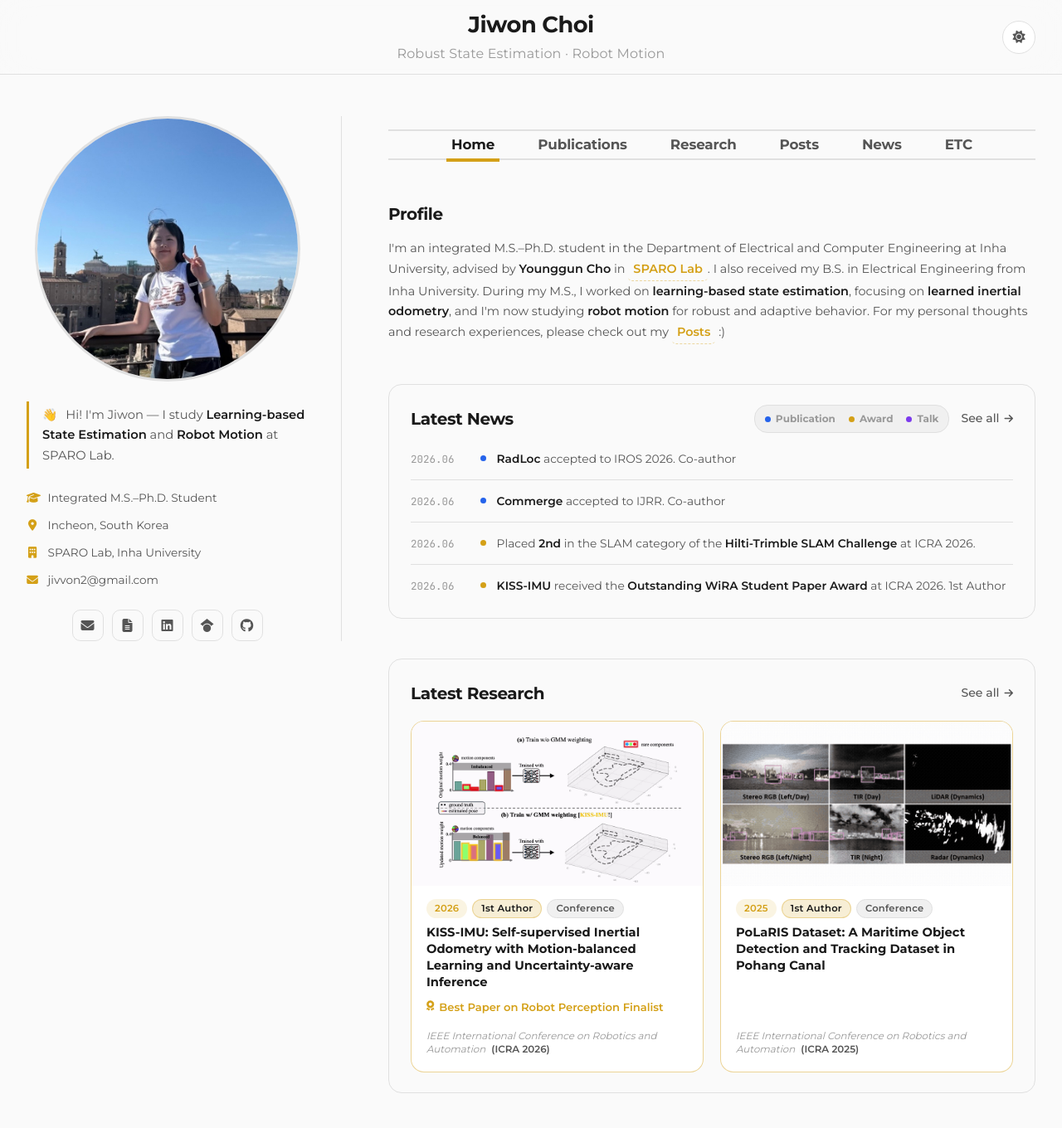
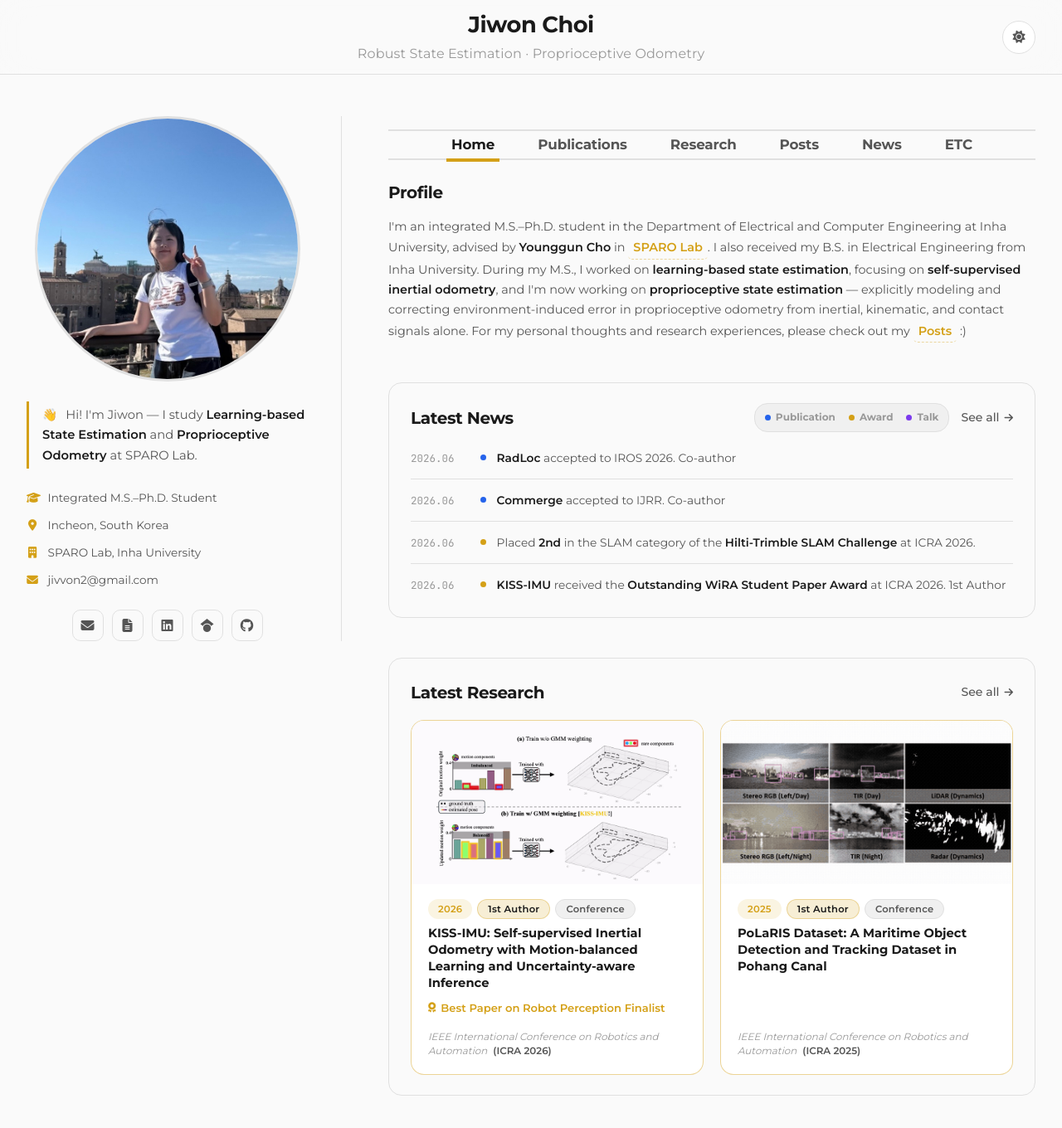
Before and after one commit to jivvon1/jivvon1.github.io, a Jekyll site: the page built from index.html, in a window 1280 px wide and 1400 px high. Shown: the top 1360 px of the window at 83% size. Built offline with Jekyll 4.4.1, drawn with Linux system fonts in a browser that asks for light colours.

Commit message:
update homepage

```diff
--- a/_includes/nav.html
+++ b/_includes/nav.html
@@ -2,7 +2,7 @@
   <div class="topnav-v2-inner">
     <a href="{{ '/' | relative_url }}" class="brand">
       <span class="brand-title">Jiwon Choi</span>
-      <span class="brand-sub">Robust State Estimation · Robot Motion</span>
+      <span class="brand-sub">Robust State Estimation · Proprioceptive Odometry</span>
     </a>
     <button id="themeToggle" class="theme-toggle" aria-label="Toggle dark mode" type="button">
       <i class="fas fa-sun theme-icon theme-icon--sun"></i>
--- a/_sass/preview.scss
+++ b/_sass/preview.scss
@@ -305,7 +305,7 @@
   display: flex;
   justify-content: center;
   gap: 8px;
-  margin: 0 0 32px;
+  margin: 0 0 6px;
   padding: 16px 0;
   background: var(--bg-primary);
   overflow-x: auto;
@@ -607,7 +607,7 @@
 }
 
 .research-thumb-body {
-  padding: 16px 18px 18px;
+  padding: 18px 20px 20px;
   display: flex;
   flex-direction: column;
   gap: 8px;
@@ -623,12 +623,12 @@
 .pill {
   display: inline-flex;
   align-items: center;
-  padding: 2px 10px;
+  padding: 3px 12px;
   border-radius: 999px;
   font-size: 0.72rem;
   font-weight: 600;
   letter-spacing: 0.02em;
-  line-height: 1.5;
+  line-height: 1.4;
   white-space: nowrap;
 
   &--year {
@@ -873,57 +873,57 @@
 .filter-bar {
   display: flex;
   flex-direction: column;
-  gap: 10px;
-  margin-bottom: 24px;
-  padding: 14px 16px;
+  gap: 12px;
+  margin-bottom: 18px;
+  padding: 19px 12px;
   border: 1px solid var(--border);
   border-radius: $card-radius;
-  background: var(--bg-secondary);
+  background: var(--bg-card-hover);
 }
 
 .filter-row {
   display: flex;
   align-items: center;
-  gap: 12px;
+  gap: 10px;
   flex-wrap: wrap;
 }
 
 .filter-label {
-  font-size: 0.78rem;
+  font-size: 0.7rem;
   font-weight: 700;
-  letter-spacing: 0.06em;
+  letter-spacing: 0.05em;
   text-transform: uppercase;
   color: var(--text-muted);
-  min-width: 48px;
+  min-width: 44px;
 }
 
 .filter-chips {
   display: flex;
-  gap: 6px;
+  gap: 5px;
   flex-wrap: wrap;
 }
 
 .chip {
-  background: none;
-  border: 1px solid var(--border);
+  background: rgba(var(--accent-rgb), 0.08);
+  border: 1px solid var(--accent);
   border-radius: 999px;
-  padding: 5px 14px;
+  padding: 2px 11px;
   font: inherit;
-  font-size: 0.85rem;
+  font-size: 0.7rem;
+  line-height: 1.4;
   font-weight: 500;
-  color: var(--text-secondary);
+  color: var(--accent);
   cursor: pointer;
   transition: all $transition-fast;
 
   &:hover {
-    color: var(--text-primary);
-    border-color: var(--border-hover);
+    background: rgba(var(--accent-rgb), 0.16);
   }
 
   &.is-active {
-    color: var(--accent);
+    color: var(--bg-primary);
     border-color: var(--accent);
-    background: rgba(var(--accent-rgb), 0.08);
+    background: var(--accent);
     font-weight: 600;
   }
 }
--- a/_sass/variables.scss
+++ b/_sass/variables.scss
@@ -34,8 +34,8 @@ $transition-slow: 0.5s cubic-bezier(0.4, 0, 0.2, 1);
 @mixin dark-tokens {
   --bg-primary: #0a0a0a;
   --bg-secondary: #111111;
-  --bg-card: #1a1a1a;
-  --bg-card-hover: #222222;
+  --bg-card: #212121;
+  --bg-card-hover: #2a2a2a;
   --bg-nav: rgba(10, 10, 10, 0.85);
   --bg-nav-mobile: rgba(10, 10, 10, 0.95);
   --text-primary: #f0f0f0;
--- a/index.html
+++ b/index.html
@@ -14,7 +14,7 @@ title: Jiwon Choi
 
     <blockquote class="profile-hello">
       <span class="wave" aria-hidden="true">👋</span>
-      Hi! I'm Jiwon — I study <strong>Learning-based State Estimation</strong> and <strong>Robot Motion</strong> at SPARO Lab.
+      Hi! I'm Jiwon — I study <strong>Learning-based State Estimation</strong> and <strong>Proprioceptive Odometry</strong> at SPARO Lab.
     </blockquote>
 
     <ul class="profile-info">
@@ -53,8 +53,9 @@ title: Jiwon Choi
           advised by <strong>Younggun Cho</strong> in
           <a href="https://sparolab.github.io/" target="_blank" rel="noopener">SPARO Lab</a>.
           I also received my B.S. in Electrical Engineering from Inha University.
-          During my M.S., I worked on <strong>learning-based state estimation</strong>, focusing on <strong>learned inertial odometry</strong>,
-          and I'm now studying <strong>robot motion</strong> for robust and adaptive behavior.
+          During my M.S., I worked on <strong>learning-based state estimation</strong>, focusing on <strong>self-supervised inertial odometry</strong>,
+          and I'm now working on <strong>proprioceptive state estimation</strong> — explicitly modeling and correcting
+          environment-induced error in proprioceptive odometry from inertial, kinematic, and contact signals alone.
           For my personal thoughts and research experiences, please check out my
           <button class="inline-link" data-goto="posts" type="button">Posts</button> :)
         </p>
```
Also changed, not shown: 3 other files.
